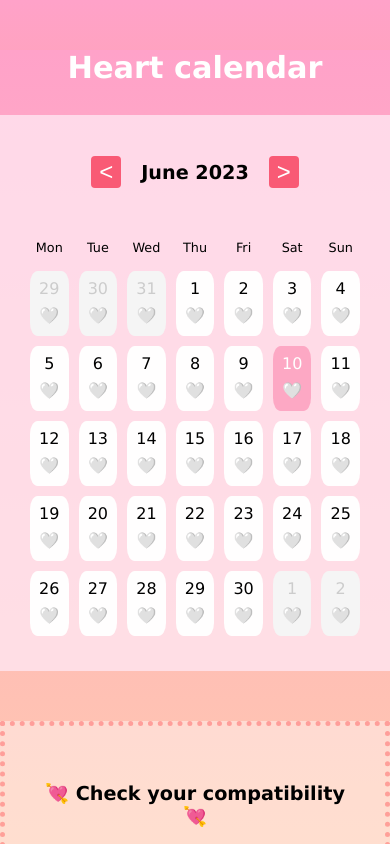
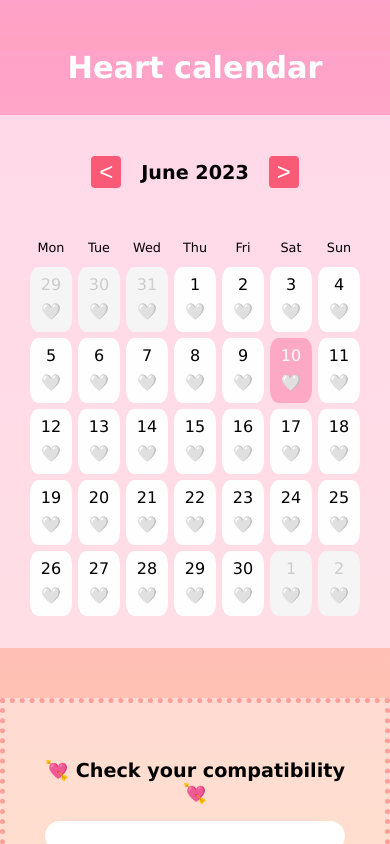
Before and after one commit to 00mila00/Diary_app, a React (Create React App) app: page / in a window 390 px wide. Shown: the top 844 px of the page. Built offline with nearby package versions, Linux system fonts and the light colour scheme.

Commit message:
cosmetics

```diff
--- a/src/components/calendar/calendar.css
+++ b/src/components/calendar/calendar.css
@@ -12,6 +12,7 @@
   .calendar {
     grid-template-columns: repeat(7, minmax(0, 1fr));
     grid-template-rows: auto;
+    grid-gap: 6px;
     max-width: 100%;
     height: auto;
     margin: 0;
--- a/src/components/day/day.css
+++ b/src/components/day/day.css
@@ -71,7 +71,7 @@
   @media (max-width: 768px) {
     .day {
       font-size: 0.7rem;
-      padding: 0 4px;
+      padding: 0 10px;
     }
 
     .heart-button {
--- a/src/components/popup/popup.css
+++ b/src/components/popup/popup.css
@@ -3,7 +3,7 @@
   top: 50%;
   left: 50%;
   transform: translate(-50%, -50%);
-  background-color: #ffe8e8;
+  background-color: #fff3f3;
   width: 300px;
   padding: 20px;
   border-radius: 8px;
```
